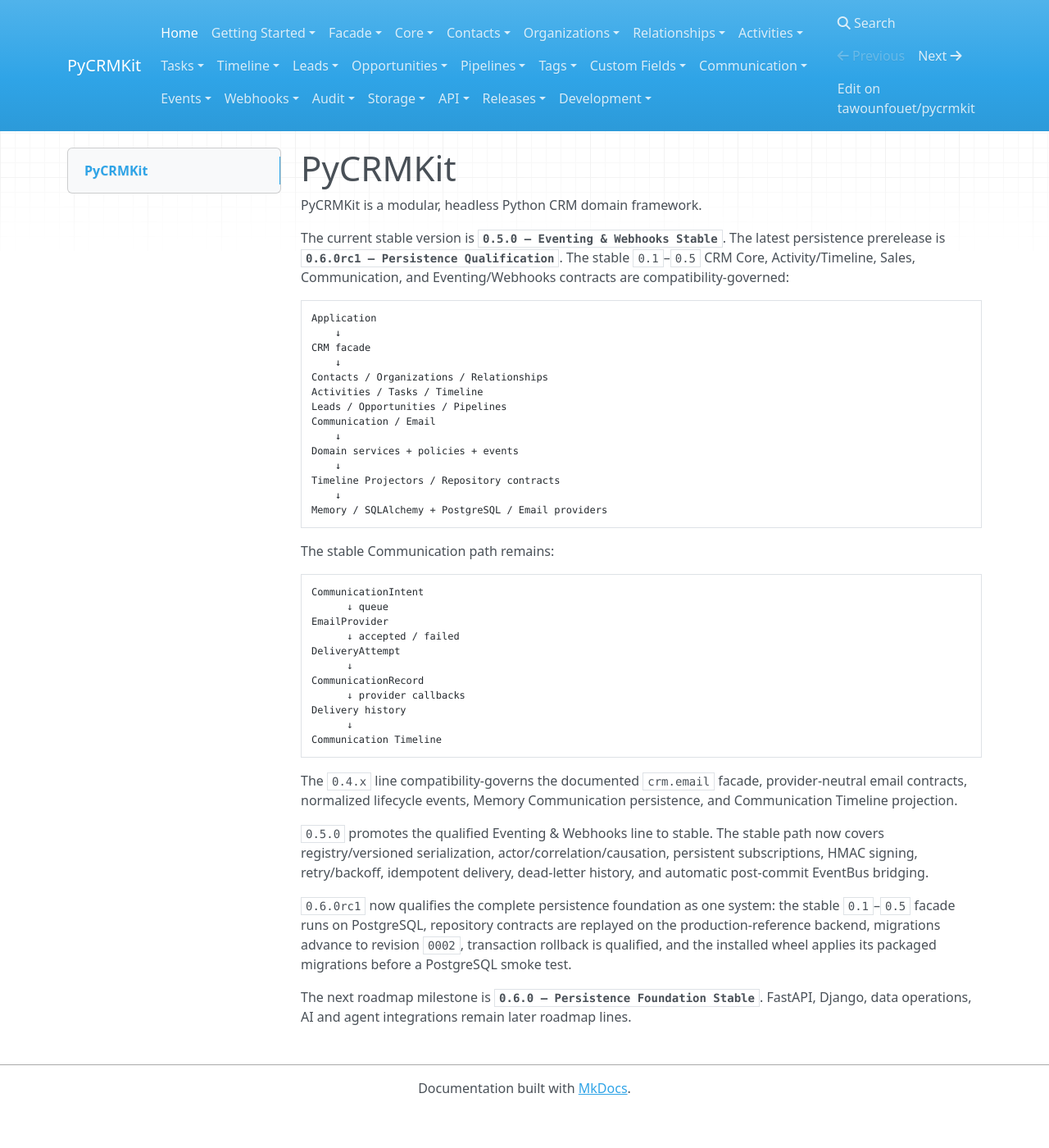
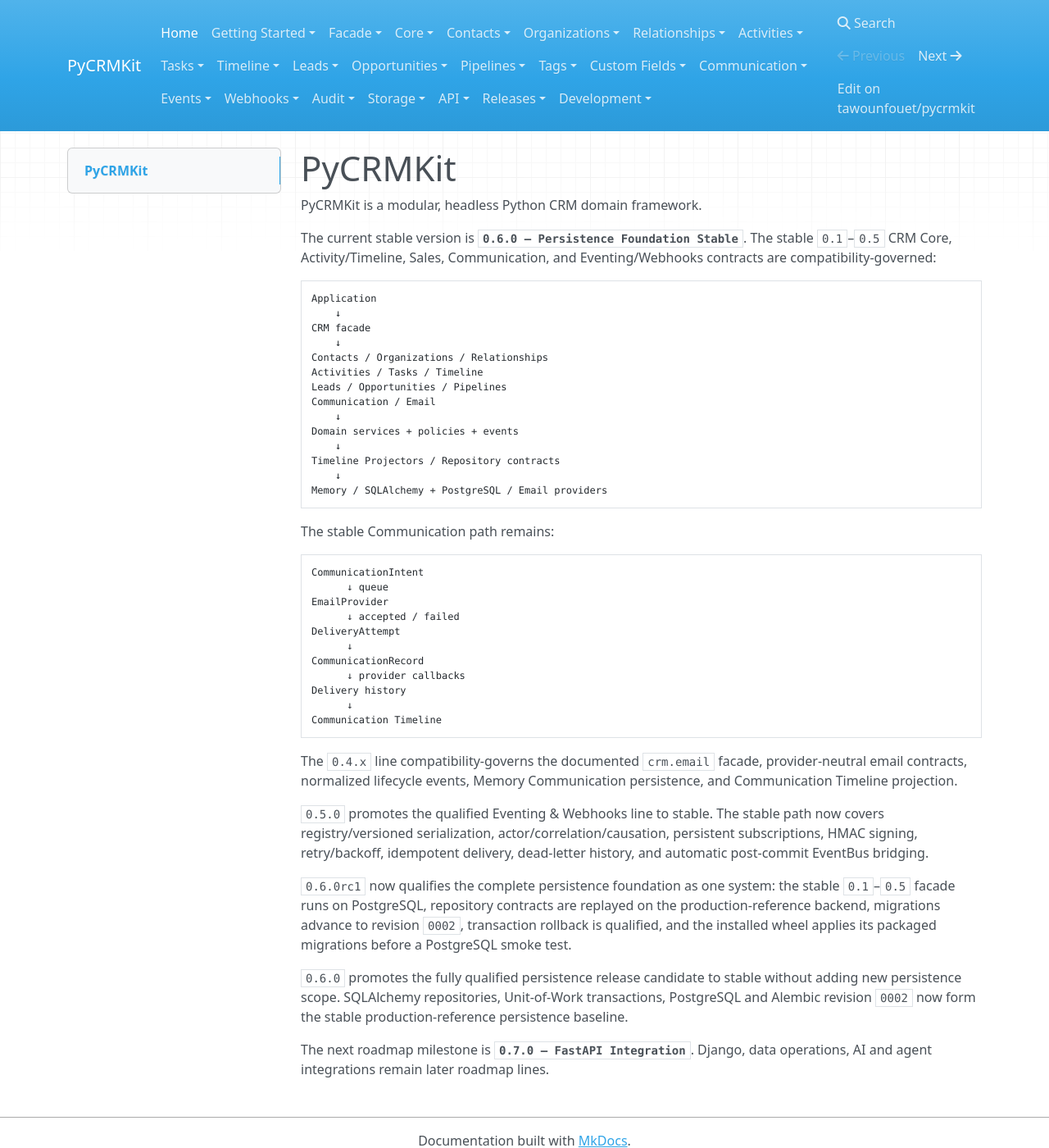
Before and after one commit to tawounfouet/pycrmkit, an MkDocs documentation site: the page built from docs/index.md, in a window 1280 px wide and 1400 px high. Shown: the whole window at 82% size. Built offline with MkDocs 1.6.1, drawn with Linux system fonts in a browser that asks for light colours; nearby versions of some CDN libraries.

Commit message:
docs(release): make 0.6.0 the current stable line

```diff
--- a/docs/index.md
+++ b/docs/index.md
@@ -2,8 +2,7 @@
 
 PyCRMKit is a modular, headless Python CRM domain framework.
 
-The current stable version is **`0.5.0 — Eventing & Webhooks Stable`**.
-The latest persistence prerelease is **`0.6.0rc1 — Persistence Qualification`**.
+The current stable version is **`0.6.0 — Persistence Foundation Stable`**.
 The stable `0.1`–`0.5` CRM Core, Activity/Timeline, Sales, Communication,
 and Eventing/Webhooks contracts are compatibility-governed:
 
@@ -55,6 +54,10 @@
 `0002`, transaction rollback is qualified, and the installed wheel applies its
 packaged migrations before a PostgreSQL smoke test.
 
-The next roadmap milestone is **`0.6.0 — Persistence Foundation Stable`**.
-FastAPI, Django, data operations, AI and agent integrations remain later
-roadmap lines.
+`0.6.0` promotes the fully qualified persistence release candidate to stable
+without adding new persistence scope. SQLAlchemy repositories, Unit-of-Work
+transactions, PostgreSQL and Alembic revision `0002` now form the stable
+production-reference persistence baseline.
+
+The next roadmap milestone is **`0.7.0 — FastAPI Integration`**. Django, data
+operations, AI and agent integrations remain later roadmap lines.
```
